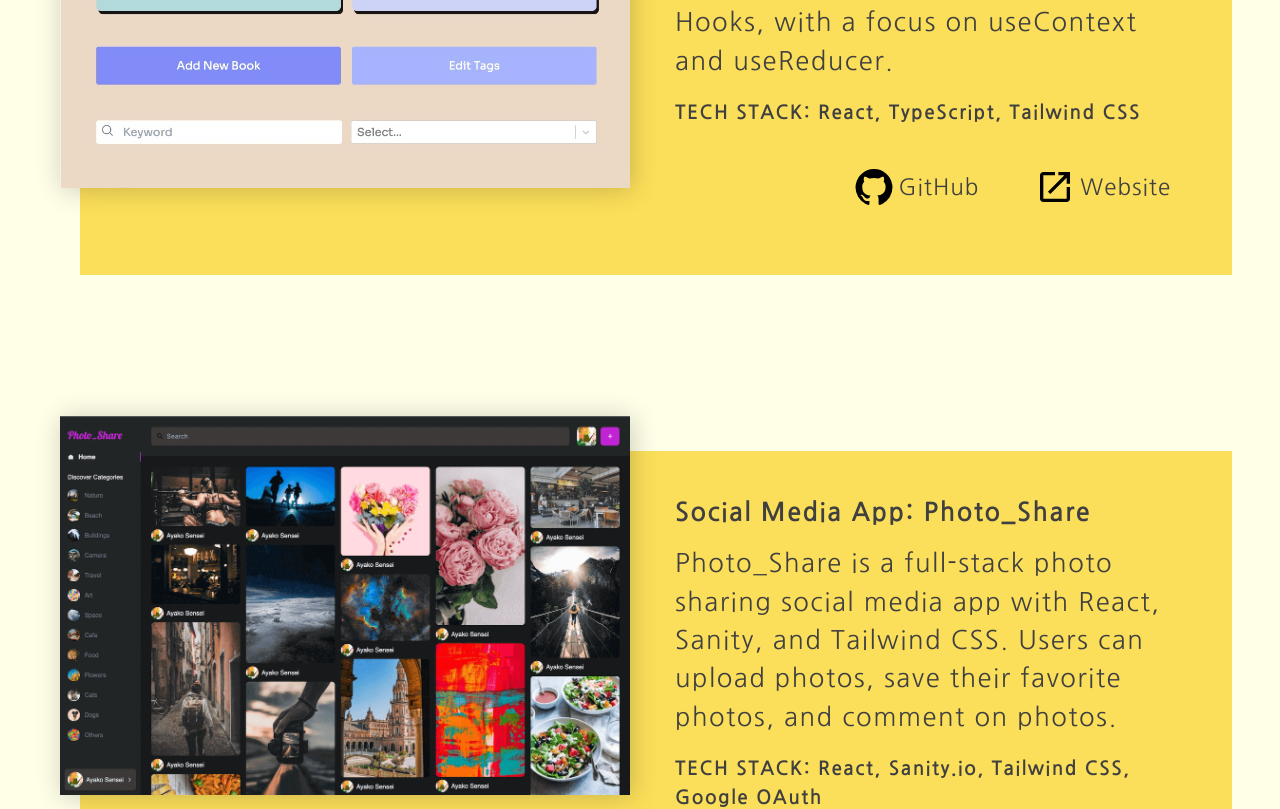
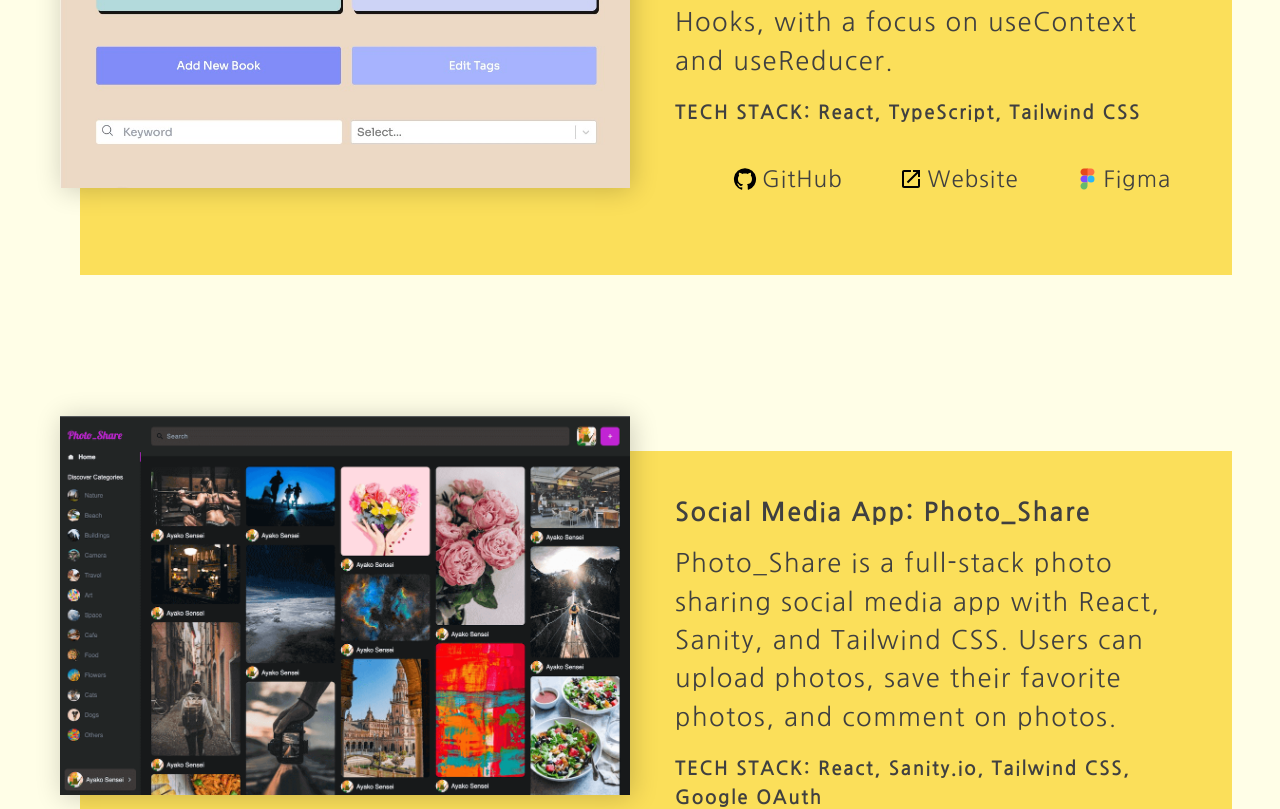
Before and after one commit to Ayako-Yokoe/Portfolio, a React (Create React App) app: page / in a window 1280 px wide. Shown: the part 1360-2169 px from the top of the page. Built offline with nearby package versions, Linux system fonts and the light colour scheme; no server answers; a web font is replaced by a local one.

Commit message:
Add figma icon

```diff
--- a/src/components/Project.jsx
+++ b/src/components/Project.jsx
@@ -1,7 +1,6 @@
 import React from "react"
 import GitHubIcon from "@mui/icons-material/GitHub"
 import OpenInNewIcon from "@mui/icons-material/OpenInNew"
-import { keyframes } from "@mui/system"
 import { useInView } from "react-intersection-observer"
 import { projects } from "../data"
 import {
@@ -23,27 +22,8 @@ import {
   LinkButton,
   LinkTitle,
 } from "./Project.styles"
-
-const swing = keyframes`
-    10% {
-        transform: translateY(5px);
-    }
-    30% {
-        transform: translateY(-5px);
-    }
-    50% {
-        transform: translateY(3px);
-    }
-    65% {
-        transform: translateY(-3px);
-    }
-    85% {
-        transform: translateY(2px);
-    }
-    100% {
-        transform: translateY(-2px);
-    }
-`
+import { ReactComponent as FigmaIcon } from "../assets/figma-icon.svg"
+import "./styles.css"
 
 const Project = () => {
   const { ref, inView } = useInView()
@@ -97,34 +77,24 @@ const Project = () => {
               <LinkContainer>
                 <LinkButton>
                   <ProjectLink href={project.gitHubLink} target="_blank">
-                    <GitHubIcon
-                      sx={{
-                        fontSize: { lg: "2.5rem", xl: "3.5rem" },
-                        margin: { lg: "1.5rem 0 1.5rem 1.5rem" },
-                        ":hover": {
-                          animation: `${swing} 1s ease`,
-                          animationIterationCount: 1,
-                        },
-                      }}
-                    />
+                    <GitHubIcon className="icon" />
                     <LinkTitle>GitHub</LinkTitle>
                   </ProjectLink>
                 </LinkButton>
                 <LinkButton>
                   <ProjectLink href={project.deployedLink} target="_blank">
-                    <OpenInNewIcon
-                      sx={{
-                        fontSize: { lg: "2.5rem", xl: "3.5rem" },
-                        margin: { lg: "1.5rem 0 1.5rem 1.5rem" },
-                        ":hover": {
-                          animation: `${swing} 1s ease`,
-                          animationIterationCount: 1,
-                        },
-                      }}
-                    />
+                    <OpenInNewIcon className="icon" />
                     <LinkTitle>Website</LinkTitle>
                   </ProjectLink>
                 </LinkButton>
+                {project.figmaLink && (
+                  <LinkButton>
+                    <ProjectLink href={project.figmaLink} target="_blank">
+                      <FigmaIcon className="figma-icon" />
+                      <LinkTitle>Figma</LinkTitle>
+                    </ProjectLink>
+                  </LinkButton>
+                )}
               </LinkContainer>
             </Detail>
           </ProjectCard>
--- /dev/null
+++ b/src/components/styles.css
@@ -0,0 +1,48 @@
+@keyframes swing {
+  10% {
+    transform: translateY(5px);
+  }
+  30% {
+    transform: translateY(-5px);
+  }
+  50% {
+    transform: translateY(3px);
+  }
+  65% {
+    transform: translateY(-3px);
+  }
+  85% {
+    transform: translateY(2px);
+  }
+  100% {
+    transform: translateY(-2px);
+  }
+}
+
+.icon {
+  font-size: 2.5rem;
+  margin: 1.5rem 0 1.5rem 1.5rem;
+
+  @media (min-width: 1200px) {
+    font-size: 3.5rem;
+  }
+}
+
+.icon:hover {
+  animation: swing 1s ease;
+  animation-iteration-count: 1;
+}
+
+.figma-icon {
+  font-size: 1.5rem;
+  margin: 1.5rem 0 1.5rem 1.5rem;
+
+  @media (min-width: 1200px) {
+    font-size: 2.5rem;
+  }
+}
+
+.figma-icon:hover {
+  animation: swing 1s ease;
+  animation-iteration-count: 1;
+}
--- a/src/data.js
+++ b/src/data.js
@@ -8,6 +8,8 @@ export const projects = [
     tech: "React, TypeScript, Tailwind CSS",
     gitHubLink: "https://github.com/Ayako-Yokoe/book-list",
     deployedLink: "https://book-list-usecontext-usereducer.netlify.app/",
+    figmaLink:
+      "https://www.figma.com/file/2NgwBsyv3VQ2osXDaZ2tz8/Book-List-App?type=design&node-id=140%3A1171&mode=dev&t=M3szvMA6TS0VFFSn-1",
   },
   {
     id: 2,
```
Also changed, not shown: src/assets/figma-icon.svg (added).
